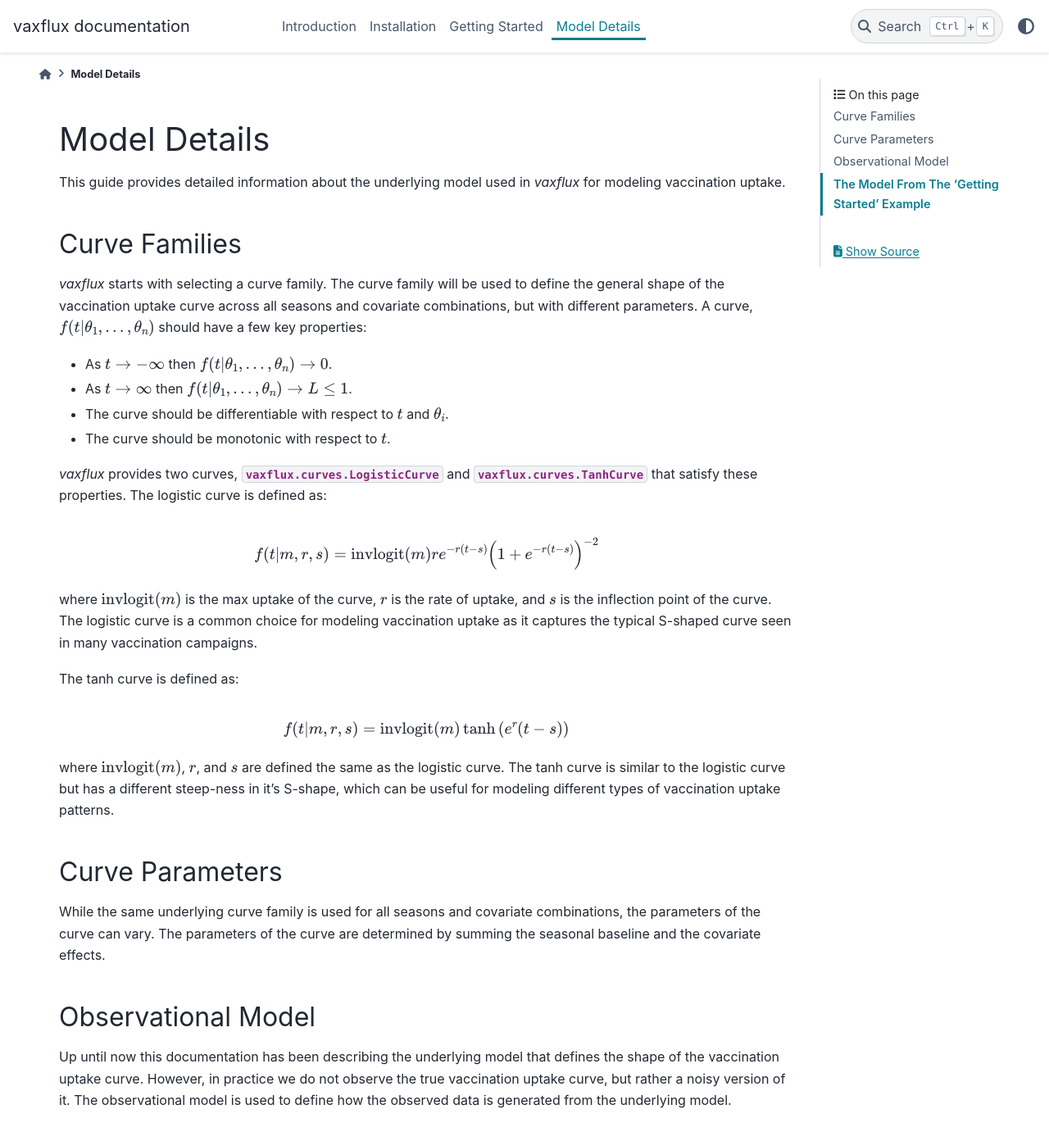
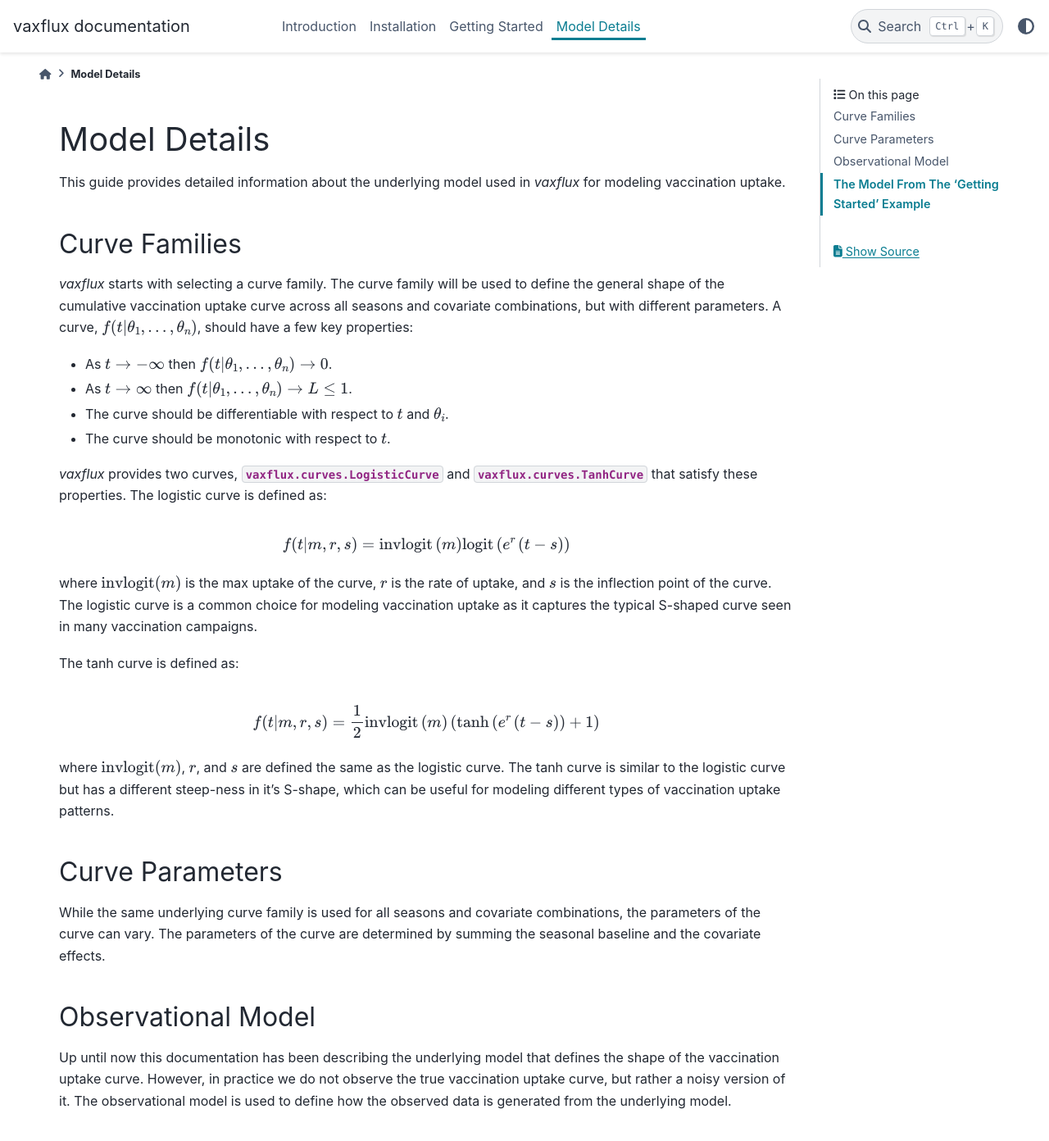
Before and after one commit to ACCIDDA/vaxflux, a Sphinx documentation site: the page built from docs/model_details.rst, in a window 1280 px wide and 1400 px high. Shown: the top 1392 px of the window at 82% size. Built offline with Sphinx 7.4.7 and the PyData theme 0.15.4, drawn with Linux system fonts in a browser that asks for light colours; pages that are not in the unit, such as notebooks, are missing from menus.

Commit message:
Correct curve equations

```diff
--- a/docs/model_details.rst
+++ b/docs/model_details.rst
@@ -6,7 +6,7 @@ This guide provides detailed information about the underlying model used in `vax
 Curve Families
 --------------
 
-`vaxflux` starts with selecting a curve family. The curve family will be used to define the general shape of the vaccination uptake curve across all seasons and covariate combinations, but with different parameters. A curve, :math:`f(t\vert\theta_1,\dots,\theta_n)` should have a few key properties:
+`vaxflux` starts with selecting a curve family. The curve family will be used to define the general shape of the cumulative vaccination uptake curve across all seasons and covariate combinations, but with different parameters. A curve, :math:`f(t\vert\theta_1,\dots,\theta_n)`, should have a few key properties:
 
 - As :math:`t \rightarrow -\infty` then :math:`f(t \vert \theta_1, \dots, \theta_n) \rightarrow 0`.
 - As :math:`t \rightarrow \infty` then :math:`f(t \vert \theta_1, \dots, \theta_n) \rightarrow L \leq 1`.
@@ -17,7 +17,7 @@ Curve Families
 
 .. math::
 
-    f(t \vert m, r, s) = \mathrm{invlogit}(m) r e^{-r(t-s)} \left( 1 + e^{-r(t-s)} \right)^{-2}
+    f(t\vert m,r,s) = \mathrm{invlogit}\left(m\right)\mathrm{logit}\left(e^r\left(t-s\right)\right)
 
 where :math:`\mathrm{invlogit}(m)` is the max uptake of the curve, :math:`r` is the rate of uptake, and :math:`s` is the inflection point of the curve. The logistic curve is a common choice for modeling vaccination uptake as it captures the typical S-shaped curve seen in many vaccination campaigns.
 
@@ -25,7 +25,7 @@ The tanh curve is defined as:
 
 .. math::
 
-    f(t \vert m, r, s) = \mathrm{invlogit}(m) \tanh\left( e^r (t - s) \right)
+    f(t\vert m,r,s) = \frac{1}{2}\mathrm{invlogit}\left(m\right)\left(\tanh\left(e^r\left(t-s\right)\right)+1\right)
 
 where :math:`\mathrm{invlogit}(m)`, :math:`r`, and :math:`s` are defined the same as the logistic curve. The tanh curve is similar to the logistic curve but has a different steep-ness in it's S-shape, which can be useful for modeling different types of vaccination uptake patterns.
 
```
Also changed, not shown: 1 other file.
